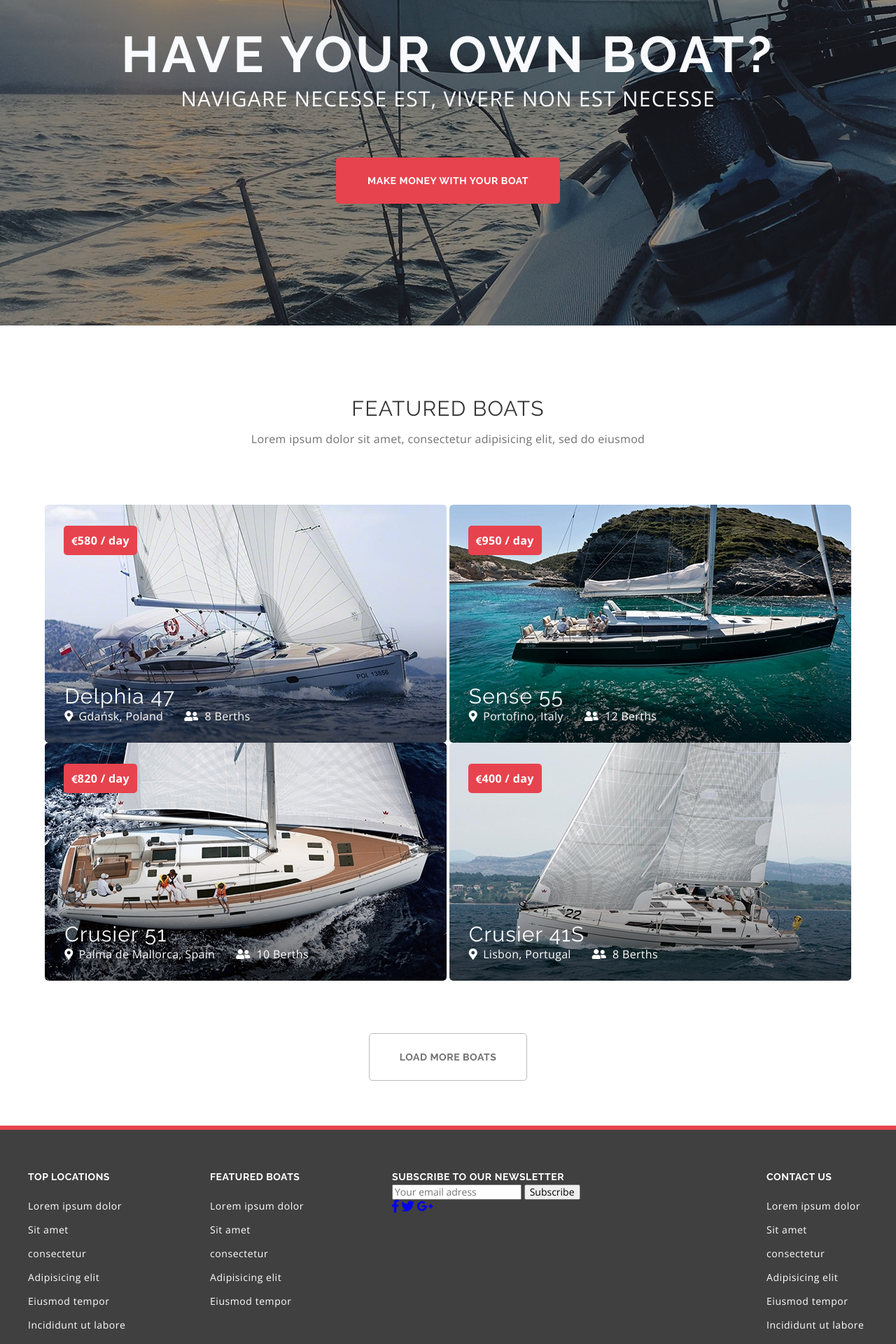
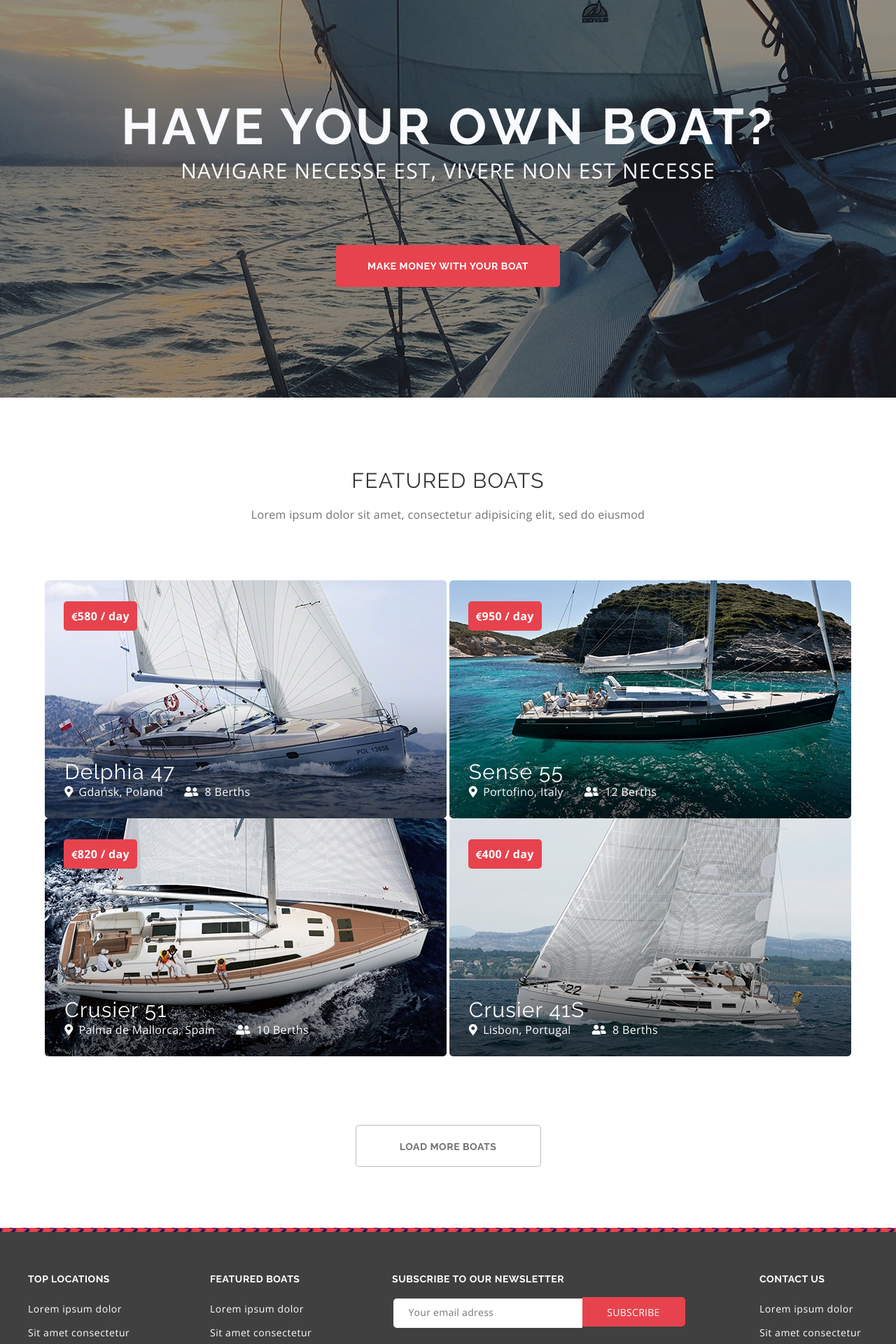
Before and after one commit to lelekann/hw1, a PHP site: page / in a window 1280 px wide. Shown: the part 2200-4120 px from the top of the page at 70% size. Run offline with PHP 8.4, Linux system fonts and the light colour scheme; some libraries are stand-ins or nearby versions.

Commit message:
fix footer, fix pp

```diff
--- a/hw7/style.css
+++ b/hw7/style.css
@@ -105,7 +105,7 @@ a {
 /*--------------------start header---------------------------------*/
 header {
   background: url("assets/img/bg-header.jpg") no-repeat center / cover;
-  height: 850px;
+  height: 870px;
   padding: 0 25px;
 }
 
@@ -157,7 +157,7 @@ nav {
 .slogan {
   width: 100%;
   display: inline-block;
-  margin: 220px 0 90px;
+  margin: 185px 0 85px;
   text-align: center;
 }
 
@@ -174,16 +174,17 @@ h2 {
   font: 30px "Open Sans", sans-serif;
   text-transform: uppercase;
   letter-spacing: 1.2px;
-  margin: 29px 0 0;
+  margin: 5px 0 0;
 }
 
-.search-form {
+.search-form,
+.subscribe-form {
   text-align: center;
   font-size: 0;
-
 }
 
-#search {
+#search,
+#subscribe {
   width: 569px;
   height: 60px;
   border-radius: 5px 0 0 5px;
@@ -197,6 +198,7 @@ h2 {
 }
 
 .search-form button,
+.subscribe-form button,
 .read-more {
   width: 200px;
   height: 60px;
@@ -207,6 +209,7 @@ h2 {
   font: 700 14px / 22px Raleway, sans-serif;
   text-transform: uppercase;
   letter-spacing: 0.56px;
+  padding: 0;
 }
 
 .search-form img {
@@ -238,6 +241,7 @@ h2 {
   transform: translateY(-50%);
   font-size: 0;
   padding-top: 30px;
+  margin-bottom: 40px;
 }
 
 .statistic span {
@@ -278,7 +282,7 @@ h3 {
   color: #717171;
   font: 16px / 22px "Open Sans", sans-serif;
   letter-spacing: 0.32px;
-  margin: 15px 0 0;
+  margin: 20px 0 0;
 }
 
 .gallery {
@@ -361,12 +365,16 @@ h4 {
 
 .top-section .read-more,
 .bottom-section .read-more {
+  display: block;
   width: 310px;
   border-radius: 5px;
   border: 1px solid rgba(38, 38, 38, 0.3);
   color: #717171;
   background: #fff;
-  padding: 25px 43px;
+  line-height: 60px;
+  vertical-align: middle;
+  text-align: center;
+  margin: 0 auto;
 }
 
 .top-section .read-more:hover,
@@ -392,9 +400,13 @@ h4 {
 }
 
 .middle-section .read-more{
+  display: block;
   width: 320px;
-  padding: 25px 45px;
   border-radius: 5px;
+  text-align: center;
+  line-height: 60px;
+  vertical-align: middle;
+  margin: 0 auto;
 }
 
 /*--------------------end middle-section---------------------------------*/
@@ -432,6 +444,8 @@ h4 {
 .bottom-section .read-more {
   width: 265px;
 }
+
+
 /*--------------------end bottom-section---------------------------------*/
 /*------------------------------end main---------------------------------*/
 /*--------------------------start footer---------------------------------*/
@@ -450,7 +464,7 @@ footer:before {
   content: "";
   width: 100%;
   height: 6px;
-  background-color: #e7434e;
+  background: url("assets/img/footer-line.png");
 }
 
 .footer {
@@ -460,7 +474,7 @@ footer:before {
 }
 
 .footer div {
-  width: 145px;
+  width: 155px;
   text-align: left;
 }
 
@@ -473,11 +487,49 @@ h5 {
   text-transform: uppercase;
   letter-spacing: 0.56px;
   color: #fff;
-  margin: 0;
+  margin: 0 0 15px;
 }
 
 footer p {
   font: 14px / 34px "Open Sans", sans-serif;
   letter-spacing: 0.56px;
   color: #fff;
+  margin: 0;
 }
+
+#subscribe {
+  width: 270px;
+  height: 42px;
+  padding: 14px 0 17px 22px;
+  font: 14px "Open Sans", sans-serif;
+  letter-spacing: 0.28px;
+  text-transform: none;
+}
+
+.subscribe-form button {
+  width: 147px;
+  height: 42px;
+  font: 14px "Open Sans", sans-serif;
+  letter-spacing: 0.28px;
+}
+
+.subscribe-form {
+  margin-bottom: 36px;
+}
+
+.social-icons li {
+  width: 44px;
+  height: 44px;
+  background-color: #717171;
+  border-radius: 50%;
+  margin-right: 20px;
+  position: relative;
+}
+
+.social-icons a {
+  color: #fff;
+  position: absolute;
+  top: 50%;
+  left: 50%;
+  transform: translate(-50%,-50%);
+}
```
Also changed, not shown: hw7/assets/img/footer-line.png (added).
